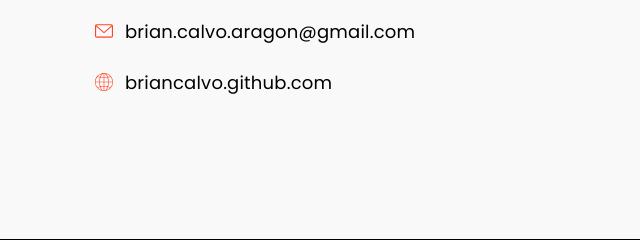
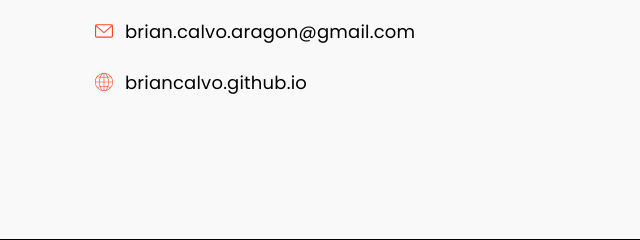
Before and after one commit to briancalvo/briancalvo.github.io, a plain HTML site: page index.html in a window 1280 px wide. Shown: the part 4103-4343 px from the top of the page, 0-640 px from the left. Drawn offline with Linux system fonts and the light colour scheme; no server answers; files whose address does not match are found by name.

Commit message:
Fix website url from the contact section.

```diff
--- a/index.html
+++ b/index.html
@@ -701,7 +701,7 @@
                                                     <g>
                                                     </g>
                                                 </svg>
-                                                <span>briancalvo.github.com</span>
+                                                <span>briancalvo.github.io</span>
                                             </div>
                                         </li>
                                     </ul>
```
